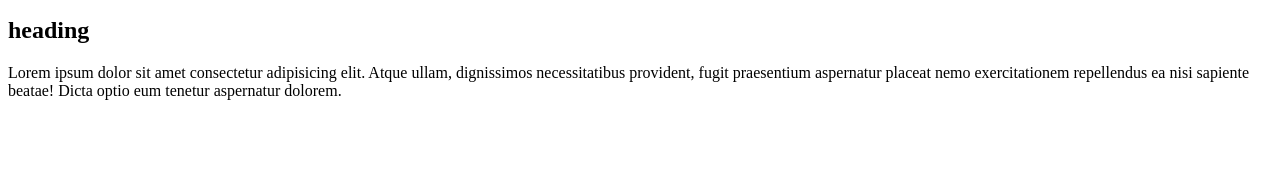
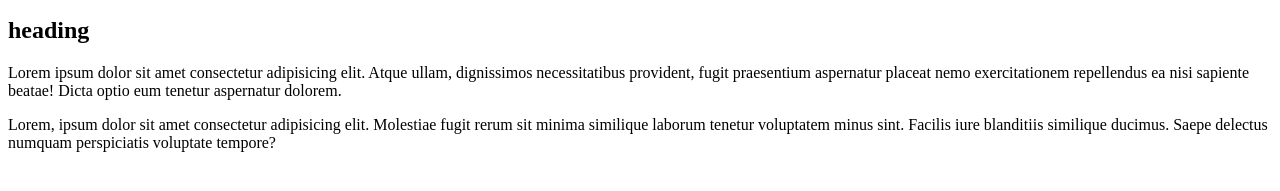
Before and after one commit to exsonjoseph/expert-tribble, a plain HTML site: page index.html in a window 1280 px wide. Shown: the part 119-310 px from the top of the page. Drawn offline with Linux system fonts and the light colour scheme.

Commit message:
added another section

```diff
--- a/index.html
+++ b/index.html
@@ -24,5 +24,8 @@
         optio eum tenetur aspernatur dolorem.
       </p>
     </section>
+    <section>
+        <p>Lorem, ipsum dolor sit amet consectetur adipisicing elit. Molestiae fugit rerum sit minima similique laborum tenetur voluptatem minus sint. Facilis iure blanditiis similique ducimus. Saepe delectus numquam perspiciatis voluptate tempore?</p>
+    </section>
   </body>
 </html>
```
